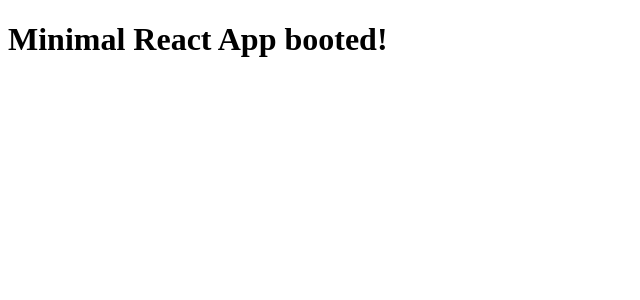
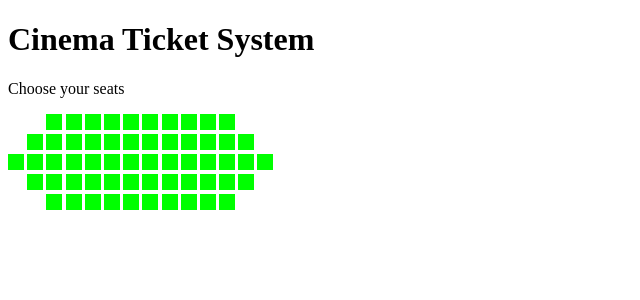
Before and after one commit to oesse/cinema-ticket-system, a React app in the folder frontend/: page / in a window 1280 px wide. Shown: the top 300 px of the page, without its empty margins (0-640 px from the left). Built offline with nearby package versions, Linux system fonts and the light colour scheme; the HTML template or start-up script is replaced by a standard one.

Commit message:
feat(frontend): add Showing component to show theatre floorplan

```diff
--- a/frontend/src/app.jsx
+++ b/frontend/src/app.jsx
@@ -1,5 +1,38 @@
 import React from 'react'
+import classnames from 'classnames'
 import './base.styl'
+import './showing.styl'
 
-export default () =>
-  <h1>Minimal React App booted!</h1>
+const floorPlan = [
+  '  ffffffffff  ',
+  ' ffffffffffff ',
+  'ffffffffffffff',
+  ' ffffffffffff ',
+  '  ffffffffff  ',
+]
+
+
+const Seat = ({ type }) => (
+  <div className={classnames(
+      'seat',
+      { 'seat-free': type === 'f' },
+      { 'seat-placeholder': type === ' ' },
+    )}
+  />
+)
+
+const Row = ({ seats }) => (
+  <div className="row">
+    {[...seats].map(seatType => <Seat type={seatType} />)}
+  </div>
+)
+
+const Showing = () => (
+  <div className="showing">
+    <h1>Cinema Ticket System</h1>
+    <p>Choose your seats</p>
+    {floorPlan.map(seats => <Row seats={seats} />)}
+  </div>
+)
+
+export default () => <Showing />
--- /dev/null
+++ b/frontend/src/showing.styl
@@ -0,0 +1,11 @@
+.seat
+  display: inline-block
+  width: 1em
+  height: 1em
+  margin-right: 0.2em
+
+.seat-free
+  background: #00ff00
+
+.seat-placeholder
+  opacity: 0
```
